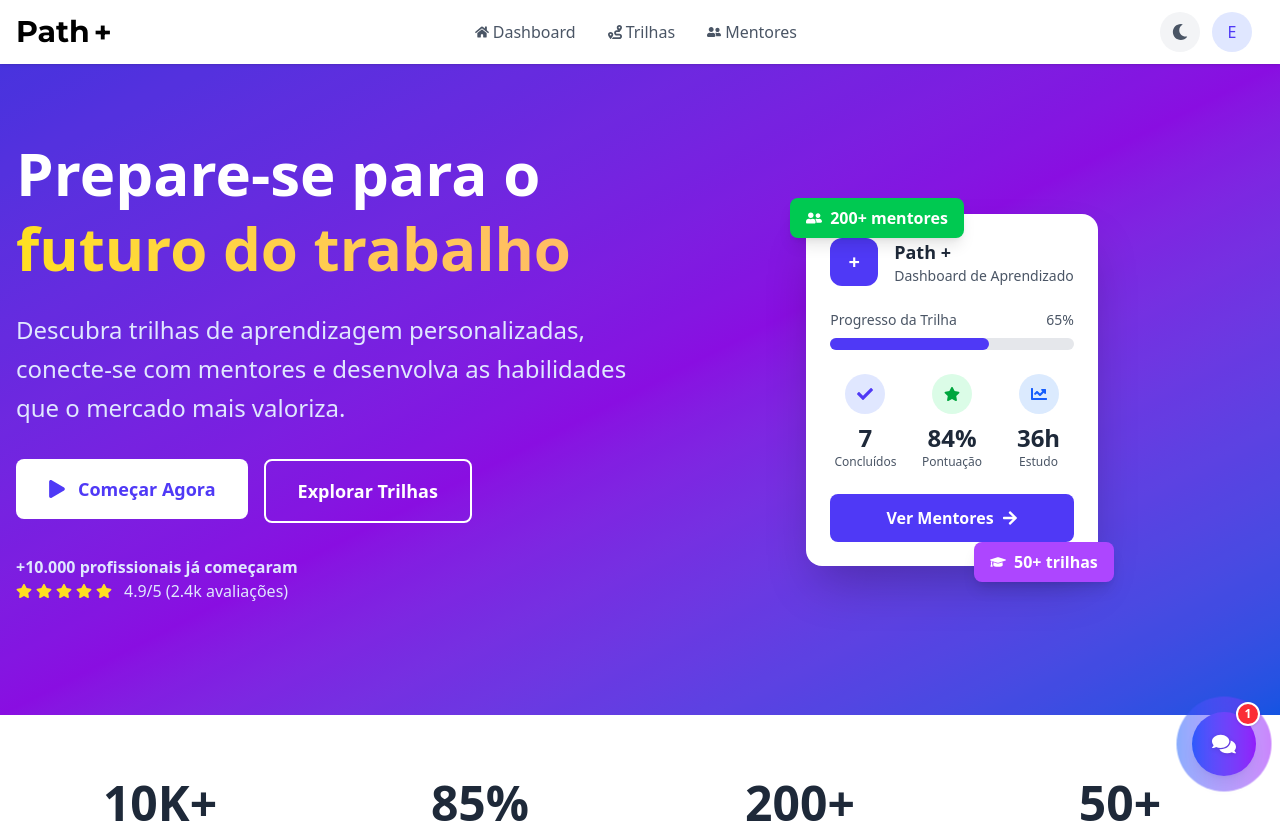
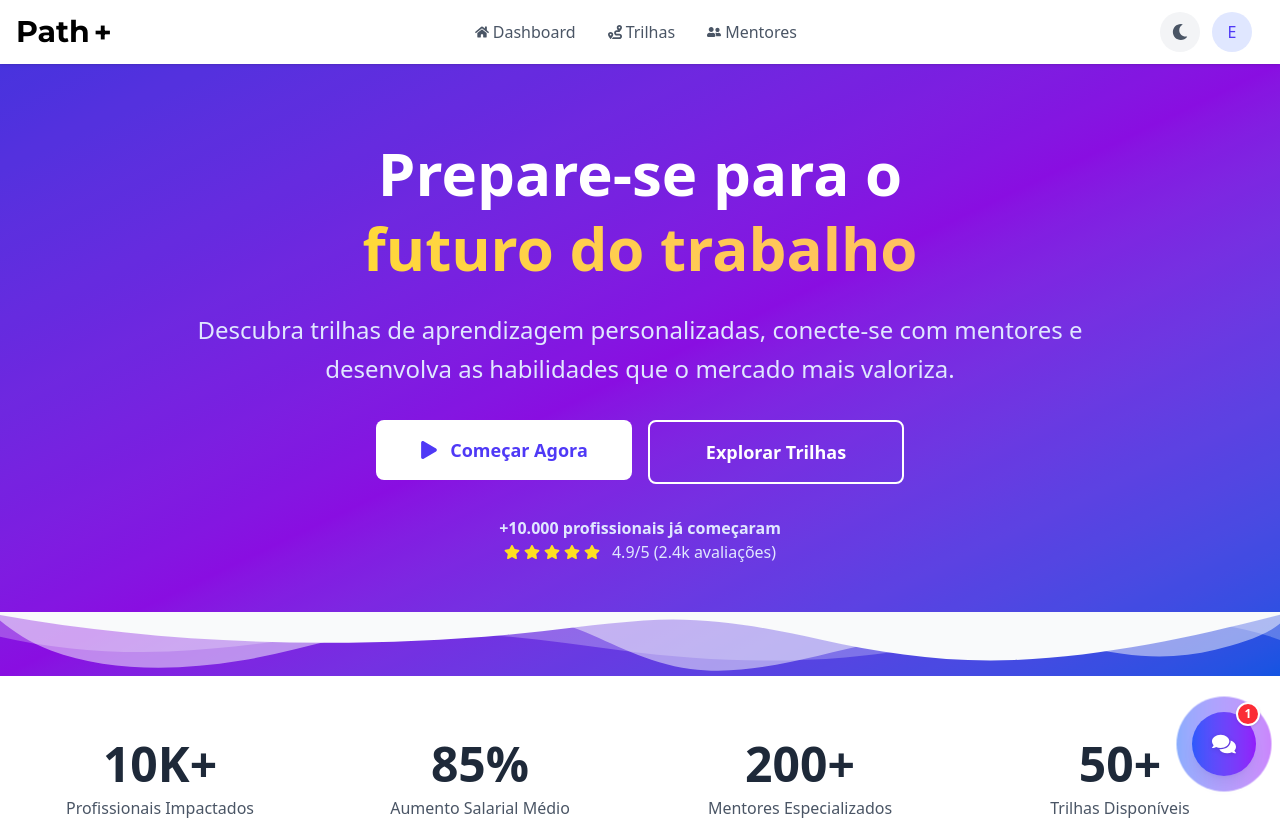
Before and after one commit to sambiokeka/PathPlus, a React (Vite) app in the folder frontend/: page / in a window 1280 px wide. Shown: the top 823 px of the page. Built offline with nearby package versions, Linux system fonts and the light colour scheme.

Commit message:
mudança visual no home page

```diff
--- a/frontend/src/components/homepage/HeroSection.jsx
+++ b/frontend/src/components/homepage/HeroSection.jsx
@@ -9,8 +9,8 @@
     <section className="relative bg-gradient-to-br from-indigo-600 via-purple-600 to-blue-600 text-white overflow-hidden">
       <div className="absolute inset-0 bg-black opacity-10"></div>
       <div className="relative container mx-auto px-4 py-20 lg:py-28">
-        <div className="flex flex-col lg:flex-row items-center">
-          <div className="lg:w-1/2 mb-10 lg:mb-0">
+        <div className="flex flex-col items-center justify-center">
+          <div className="w-full max-w-4xl mb-10 lg:mb-0 text-center">
 
             <h1 className="-mt-10 text-4xl lg:text-6xl font-bold mb-6 leading-tight">
               Prepare-se para o
@@ -19,29 +19,29 @@
               </span>
             </h1>
 
-            <p className="text-xl lg:text-2xl mb-8 text-indigo-100 leading-relaxed">
+            <p className="text-xl lg:text-2xl mb-8 text-indigo-100 leading-relaxed mx-auto">
               Descubra trilhas de aprendizagem personalizadas, conecte-se com mentores
               e desenvolva as habilidades que o mercado mais valoriza.
             </p>
 
-            <div className="flex flex-col sm:flex-row gap-4">
+            <div className="flex flex-col sm:flex-row gap-4 justify-center">
               <Link to="/dashboard">
-              <button className="hover:cursor-pointer bg-white text-indigo-600 hover:bg-gray-100 px-8 py-4 rounded-lg font-bold text-lg transition-all transform hover:scale-105 flex items-center justify-center">
+                <button className="w-full sm:w-64 hover:cursor-pointer bg-white text-indigo-600 hover:bg-gray-100 px-8 py-4 rounded-lg font-bold text-lg transition-all transform hover:scale-105 flex items-center justify-center">
                   <FaPlay className="mr-3" />
                   Começar Agora
                 </button>
               </Link>
               <Link to="/trilha">
-              <button className="border-2 border-white text-white hover:cursor-pointer hover:bg-gray-800 hover:bg-opacity-10 px-8 py-4 rounded-lg font-bold text-lg transition-all flex items-center justify-center">
+                <button className="w-full sm:w-64 border-2 border-white text-white hover:cursor-pointer hover:bg-gray-800 hover:bg-opacity-10 px-8 py-4 rounded-lg font-bold text-lg transition-all flex items-center justify-center">
                   Explorar Trilhas
                 </button>
               </Link>
             </div>
 
-            <div className="flex items-center mt-8 text-indigo-100">
+            <div className="flex items-center justify-center mt-8 text-indigo-100">
               <div>
                 <p className="font-semibold">+10.000 profissionais já começaram</p>
-                <div className="flex items-center">
+                <div className="flex items-center justify-center">
                   {[1, 2, 3, 4, 5].map((star) => (
                     <FaStar key={star} className="text-yellow-300 mr-1" />
                   ))}
@@ -50,79 +50,17 @@
               </div>
             </div>
           </div>
-
-          <div className="lg:w-1/2 flex justify-center">
-            <div className="relative">
-              <div className="bg-white dark:bg-gray-800 rounded-2xl p-6 shadow-2xl max-w-md">
-                <div className="flex items-center mb-6">
-                  <div className="w-12 h-12 bg-indigo-600 rounded-xl flex items-center justify-center">
-                    <span className="text-white font-bold text-xl">+</span>
-                  </div>
-                  <div className="ml-4">
-                    <h3 className="font-bold text-gray-800 dark:text-white text-lg">Path +</h3>
-                    <p className="text-gray-600 dark:text-gray-300 text-sm">Dashboard de Aprendizado</p>
         </div>
       </div>
 
-                <div className="mb-6">
-                  <div className="flex justify-between text-sm text-gray-600 dark:text-gray-300 mb-2">
-                    <span>Progresso da Trilha</span>
-                    <span>65%</span>
+      {/* Wave divider */}
+      <div className="absolute bottom-0 left-0 right-0">
+        <svg className="w-full h-16 text-gray-50 dark:text-gray-900" viewBox="0 0 1200 120" preserveAspectRatio="none">
+          <path d="M0,0V46.29c47.79,22.2,103.59,32.17,158,28,70.36-5.37,136.33-33.31,206.8-37.5C438.64,32.43,512.34,53.67,583,72.05c69.27,18,138.3,24.88,209.4,13.08,36.15-6,69.85-17.84,104.45-29.34C989.49,25,1113-14.29,1200,52.47V0Z" opacity=".25" fill="currentColor"></path>
+          <path d="M0,0V15.81C13,36.92,27.64,56.86,47.69,72.05,99.41,111.27,165,111,224.58,91.58c31.15-10.15,60.09-26.07,89.67-39.8,40.92-19,84.73-46,130.83-49.67,36.26-2.85,70.9,9.42,98.6,31.56,31.77,25.39,62.32,62,103.63,73,40.44,10.79,81.35-6.69,119.13-24.28s75.16-39,116.92-43.05c59.73-5.85,113.28,22.88,168.9,38.84,30.2,8.66,59,6.17,87.09-7.5,22.43-10.89,48-26.93,60.65-49.24V0Z" opacity=".5" fill="currentColor"></path>
+          <path d="M0,0V5.63C149.93,59,314.09,71.32,475.83,42.57c43-7.64,84.23-20.12,127.61-26.46,59-8.63,112.48,12.24,165.56,35.4C827.93,77.22,886,95.24,951.2,90c86.53-7,172.46-45.71,248.8-84.81V0Z" fill="currentColor"></path>
+        </svg>
       </div>
-                  <div className="w-full bg-gray-200 dark:bg-gray-700 rounded-full h-3">
-                    <div className="bg-indigo-600 h-3 rounded-full" style={{ width: '65%' }}></div>
-                  </div>
-                </div>
-
-                <div className="grid grid-cols-3 gap-4 mb-6">
-                  <div className="text-center">
-                    <div className="w-10 h-10 bg-indigo-100 dark:bg-indigo-900 rounded-full flex items-center justify-center mx-auto mb-2">
-                      <FaCheck className="text-indigo-600 dark:text-indigo-400" />
-                    </div>
-                    <p className="text-2xl font-bold text-gray-800 dark:text-white">7</p>
-                    <p className="text-xs text-gray-600 dark:text-gray-300">Concluídos</p>
-                  </div>
-                  <div className="text-center">
-                    <div className="w-10 h-10 bg-green-100 dark:bg-green-900 rounded-full flex items-center justify-center mx-auto mb-2">
-                      <FaStar className="text-green-600 dark:text-green-400" />
-                    </div>
-                    <p className="text-2xl font-bold text-gray-800 dark:text-white">84%</p>
-                    <p className="text-xs text-gray-600 dark:text-gray-300">Pontuação</p>
-                  </div>
-                  <div className="text-center">
-                    <div className="w-10 h-10 bg-blue-100 dark:bg-blue-900 rounded-full flex items-center justify-center mx-auto mb-2">
-                      <FaChartLine className="text-blue-600 dark:text-blue-400" />
-                    </div>
-                    <p className="text-2xl font-bold text-gray-800 dark:text-white">36h</p>
-                    <p className="text-xs text-gray-600 dark:text-gray-300">Estudo</p>
-                  </div>
-                </div>
-                 <Link to="/mentores">
-                <button className="w-full bg-indigo-600 hover:cursor-pointer hover:bg-indigo-700 text-white py-3 rounded-lg font-semibold transition-colors flex items-center justify-center">
-                 Ver Mentores
-                  <FaArrowRight className="ml-2" />
-                </button>
-                </Link>
-              </div>
-
-              <div className="absolute -top-4 -left-4 bg-green-500 text-white px-4 py-2 rounded-lg shadow-lg">
-                <div className="flex items-center">
-                  <FaUserFriends className="mr-2" />
-                  <span className="font-semibold">{mentorStat} mentores</span>
-                </div>
-              </div>
-
-              <div className="absolute -bottom-4 -right-4 bg-purple-500 text-white px-4 py-2 rounded-lg shadow-lg">
-                <div className="flex items-center">
-                  <FaGraduationCap className="mr-2" />
-                  <span className="font-semibold">{trailStat} trilhas</span>
-                </div>
-              </div>
-            </div>
-          </div>
-        </div>
-      </div>
-
     </section>
   );
 };
```
Lines whose indentation alone changed are shown as unchanged.
